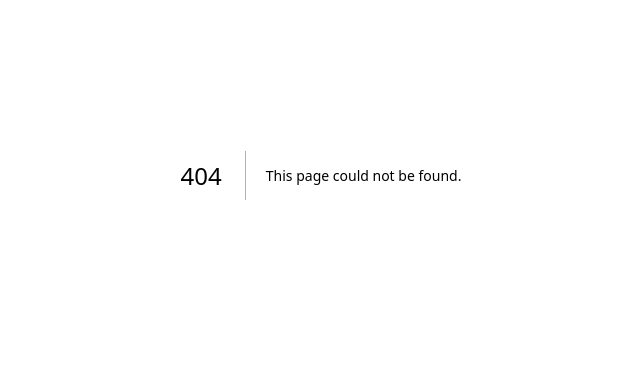
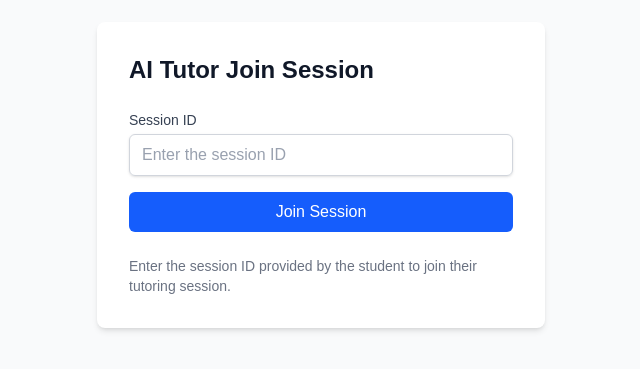
Before and after one commit to HariCharan-91/AITutor, a Next.js app in the folder frontend/: page /ai-tutor/join in a window 1280 px wide. Before the commit this address had no page. Shown: the part 225-594 px from the top of the page, without its empty margins (319-959 px from the left). Built offline with nearby package versions, Linux system fonts and the light colour scheme.

Commit message:
endpoint for joining room created

```diff
--- /dev/null
+++ b/frontend/src/app/ai-tutor/join/page.tsx
@@ -0,0 +1,22 @@
+'use client';
+
+import { useRouter } from 'next/navigation';
+import { AITutorJoin } from '@/app/room/[roomId]/components/AITutorJoin';
+
+export default function AITutorJoinPage() {
+  const router = useRouter();
+
+  const handleJoin = (sessionId: string) => {
+    // Navigate to the room with AI tutor parameters
+    const queryParams = new URLSearchParams({
+      tutorName: 'AI Tutor',
+      subject: 'AI Tutoring',
+      participantName: 'AI Tutor',
+      isAITutor: 'true'
+    }).toString();
+
+    router.push(`/room/${sessionId}?${queryParams}`);
+  };
+
+  return <AITutorJoin onJoin={handleJoin} />;
+}
--- /dev/null
+++ b/frontend/src/app/room/[roomId]/components/AITutorJoin.tsx
@@ -0,0 +1,61 @@
+import { useState } from 'react';
+import { Button } from '@/components/ui/Button';
+import { Input } from '@/components/ui/Input';
+
+interface AITutorJoinProps {
+  onJoin: (sessionId: string) => void;
+}
+
+export function AITutorJoin({ onJoin }: AITutorJoinProps) {
+  const [sessionId, setSessionId] = useState('');
+  const [error, setError] = useState<string | null>(null);
+
+  const handleJoin = () => {
+    if (!sessionId.trim()) {
+      setError('Please enter a session ID');
+      return;
+    }
+    onJoin(sessionId.trim());
+  };
+
+  return (
+    <div className="min-h-screen flex items-center justify-center bg-gray-50">
+      <div className="max-w-md w-full bg-white rounded-lg shadow-md p-8">
+        <h1 className="text-2xl font-bold text-gray-900 mb-6">AI Tutor Join Session</h1>
+
+        <div className="space-y-4">
+          <div>
+            <label htmlFor="sessionId" className="block text-sm font-medium text-gray-700 mb-1">
+              Session ID
+            </label>
+            <Input
+              id="sessionId"
+              type="text"
+              value={sessionId}
+              onChange={(e) => {
+                setSessionId(e.target.value);
+                setError(null);
+              }}
+              placeholder="Enter the session ID"
+              className="w-full"
+            />
+            {error && (
+              <p className="mt-1 text-sm text-red-600">{error}</p>
+            )}
+          </div>
+
+          <Button
+            onClick={handleJoin}
+            className="w-full bg-blue-600 hover:bg-blue-700"
+          >
+            Join Session
+          </Button>
+        </div>
+
+        <div className="mt-6 text-sm text-gray-500">
+          <p>Enter the session ID provided by the student to join their tutoring session.</p>
+        </div>
+      </div>
+    </div>
+  );
+}
--- a/frontend/src/app/room/[roomId]/components/ChatArea.tsx
+++ b/frontend/src/app/room/[roomId]/components/ChatArea.tsx
@@ -5,9 +5,10 @@ interface ChatAreaProps {
   newMessage: string;
   onNewMessageChange: (message: string) => void;
   onSendMessage: () => void;
+  isAITutor?: boolean;
 }
 
-export function ChatArea({ messages, newMessage, onNewMessageChange, onSendMessage }: ChatAreaProps) {
+export function ChatArea({ messages, newMessage, onNewMessageChange, onSendMessage, isAITutor = false }: ChatAreaProps) {
   return (
     <div className="bg-white rounded-lg shadow-md p-6">
       <h2 className="text-lg font-semibold text-gray-900 mb-4">Chat</h2>
--- a/frontend/src/app/room/[roomId]/components/Controls.tsx
+++ b/frontend/src/app/room/[roomId]/components/Controls.tsx
@@ -7,6 +7,7 @@ interface ControlsProps {
   onToggleAudio: () => void;
   onToggleVideo: () => void;
   onLeaveSession: () => void;
+  isAITutor?: boolean;
 }
 
 export function Controls({
@@ -16,6 +17,7 @@ export function Controls({
   onToggleAudio,
   onToggleVideo,
   onLeaveSession,
+  isAITutor = false
 }: ControlsProps) {
   return (
     <div className="bg-white rounded-lg shadow-md p-6">
--- a/frontend/src/app/room/[roomId]/components/ParticipantList.tsx
+++ b/frontend/src/app/room/[roomId]/components/ParticipantList.tsx
@@ -4,9 +4,10 @@ interface ParticipantListProps {
   participantName: string;
   tutorName: string;
   remoteParticipants: RemoteParticipant[];
+  isAITutor?: boolean;
 }
 
-export function ParticipantList({ participantName, tutorName, remoteParticipants }: ParticipantListProps) {
+export function ParticipantList({ participantName, tutorName, remoteParticipants, isAITutor = false }: ParticipantListProps) {
   return (
     <div className="bg-white rounded-lg shadow-md p-6">
       <h2 className="text-lg font-semibold text-gray-900 mb-4">Participants</h2>
--- a/frontend/src/app/room/[roomId]/components/PreJoinPage.tsx
+++ b/frontend/src/app/room/[roomId]/components/PreJoinPage.tsx
@@ -5,9 +5,10 @@ import { RoomInfo } from '../utils/roomConnection';
 interface PreJoinPageProps {
   roomInfo: RoomInfo | null;
   onJoin: () => Promise<void>;
+  isAITutor?: boolean;
 }
 
-export function PreJoinPage({ roomInfo, onJoin }: PreJoinPageProps) {
+export function PreJoinPage({ roomInfo, onJoin, isAITutor = false }: PreJoinPageProps) {
   const [localStream, setLocalStream] = useState<MediaStream | null>(null);
   const [deviceError, setDeviceError] = useState<string | null>(null);
   const [isAudioEnabled, setIsAudioEnabled] = useState(true);
--- a/frontend/src/app/room/[roomId]/components/VideoArea.tsx
+++ b/frontend/src/app/room/[roomId]/components/VideoArea.tsx
@@ -4,9 +4,10 @@ import { LocalParticipant, RemoteParticipant, Track } from 'livekit-client';
 interface VideoAreaProps {
   localParticipant: LocalParticipant | null;
   remoteParticipants: RemoteParticipant[];
+  isAITutor?: boolean;
 }
 
-export function VideoArea({ localParticipant, remoteParticipants }: VideoAreaProps) {
+export function VideoArea({ localParticipant, remoteParticipants, isAITutor = false }: VideoAreaProps) {
   // Effect to handle local video
   useEffect(() => {
     let localVideoElement: HTMLVideoElement | null = null;
--- a/frontend/src/app/room/[roomId]/page.tsx
+++ b/frontend/src/app/room/[roomId]/page.tsx
@@ -26,6 +26,7 @@ export default function RoomPage({ params }: { params: Promise<{ roomId: string
   const [messages, setMessages] = useState<Array<{ sender: string; message: string }>>([]);
   const [newMessage, setNewMessage] = useState('');
   const [isPreJoin, setIsPreJoin] = useState(true);
+  const isAITutor = searchParams.get('isAITutor') === 'true';
 
   const handleConnectionStateChange = (state: ConnectionState) => {
     setIsConnected(state === ConnectionState.Connected);
@@ -203,6 +204,7 @@ export default function RoomPage({ params }: { params: Promise<{ roomId: string
           setIsPreJoin(false);
           await handleConnectToRoom();
         }}
+        isAITutor={isAITutor}
       />
     );
   }
@@ -272,11 +274,37 @@ export default function RoomPage({ params }: { params: Promise<{ roomId: string
               </h1>
               <p className="text-gray-600">
                 with {roomInfo?.tutorName}
+                {isAITutor && <span className="ml-2 text-blue-600">(AI Tutor)</span>}
               </p>
             </div>
             <div className="text-right">
-              <p className="text-sm text-gray-500">Room ID</p>
-              <p className="font-mono text-sm">{resolvedParams.roomId}</p>
+              <div className="flex items-center space-x-2">
+                <div>
+                  <p className="text-sm text-gray-500">Session ID</p>
+                  <p className="font-mono text-sm bg-gray-100 px-2 py-1 rounded">
+                    {resolvedParams.roomId}
+                  </p>
+                </div>
+                <button
+                  onClick={() => {
+                    navigator.clipboard.writeText(resolvedParams.roomId);
+                    const button = document.getElementById('copyButton');
+                    if (button) {
+                      const originalText = button.textContent;
+                      button.textContent = 'Copied!';
+                      button.classList.add('bg-green-600');
+                      setTimeout(() => {
+                        button.textContent = originalText;
+                        button.classList.remove('bg-green-600');
+                      }, 2000);
+                    }
+                  }}
+                  id="copyButton"
+                  className="px-3 py-1 text-sm bg-blue-600 text-white rounded hover:bg-blue-700 transition-colors"
+                >
+                  Copy ID
+                </button>
+              </div>
             </div>
           </div>
         </div>
@@ -288,6 +316,7 @@ export default function RoomPage({ params }: { params: Promise<{ roomId: string
             <VideoArea
               localParticipant={localParticipant}
               remoteParticipants={remoteParticipants}
+              isAITutor={isAITutor}
             />
           </div>
 
@@ -297,6 +326,7 @@ export default function RoomPage({ params }: { params: Promise<{ roomId: string
               participantName={roomInfo?.participantName || ''}
               tutorName={roomInfo?.tutorName || ''}
               remoteParticipants={remoteParticipants}
+              isAITutor={isAITutor}
             />
 
             <ChatArea
@@ -304,6 +334,7 @@ export default function RoomPage({ params }: { params: Promise<{ roomId: string
               newMessage={newMessage}
               onNewMessageChange={setNewMessage}
               onSendMessage={handleSendMessage}
+              isAITutor={isAITutor}
             />
 
             <Controls
@@ -313,6 +344,7 @@ export default function RoomPage({ params }: { params: Promise<{ roomId: string
               onToggleAudio={handleToggleAudio}
               onToggleVideo={handleToggleVideo}
               onLeaveSession={handleLeaveSession}
+              isAITutor={isAITutor}
             />
           </div>
         </div>
--- a/frontend/src/app/room/[roomId]/utils/roomConnection.ts
+++ b/frontend/src/app/room/[roomId]/utils/roomConnection.ts
@@ -16,7 +16,8 @@ import {
   RemoteTrackPublication,
   TrackPublication,
   ConnectionError,
-  DisconnectReason
+  DisconnectReason,
+  DataPacket_Kind
 } from 'livekit-client';
 
 // Map to store active rooms
@@ -131,7 +132,7 @@ export async function connectToRoom(
           iceTransportPolicy: 'all',
           bundlePolicy: 'max-bundle',
           rtcpMuxPolicy: 'require',
-          iceCandidatePoolSize: 10
+          iceCandidatePoolSize: 10,
         },
         websocketTimeout: 15000, // Increased timeout
       };
@@ -147,7 +148,15 @@ export async function connectToRoom(
         console.error('Connection error:', reason);
         if (reason) {
           console.log('Disconnected with reason:', reason);
-          // You might want to implement custom reconnection logic here
+        }
+      });
+
+      // Add DataChannel error handling
+      room.on(RoomEvent.DataReceived, (payload: Uint8Array, participant?: RemoteParticipant) => {
+        try {
+          onDataReceived(payload, participant);
+        } catch (error) {
+          console.error('Error handling data received:', error);
         }
       });
 
@@ -155,7 +164,6 @@ export async function connectToRoom(
       room.on(RoomEvent.ParticipantDisconnected, onParticipantDisconnected);
       room.on(RoomEvent.TrackSubscribed, onTrackSubscribed);
       room.on(RoomEvent.TrackUnsubscribed, onTrackUnsubscribed);
-      room.on(RoomEvent.DataReceived, onDataReceived);
 
       // Connect to room with retry logic
       try {
@@ -178,6 +186,9 @@ export async function connectToRoom(
         console.warn('Media access error:', mediaError);
         // Continue without media if access is denied
       }
+
+      // Store room in map
+      rooms.set(roomId, room);
 
       return {
         room,
```
